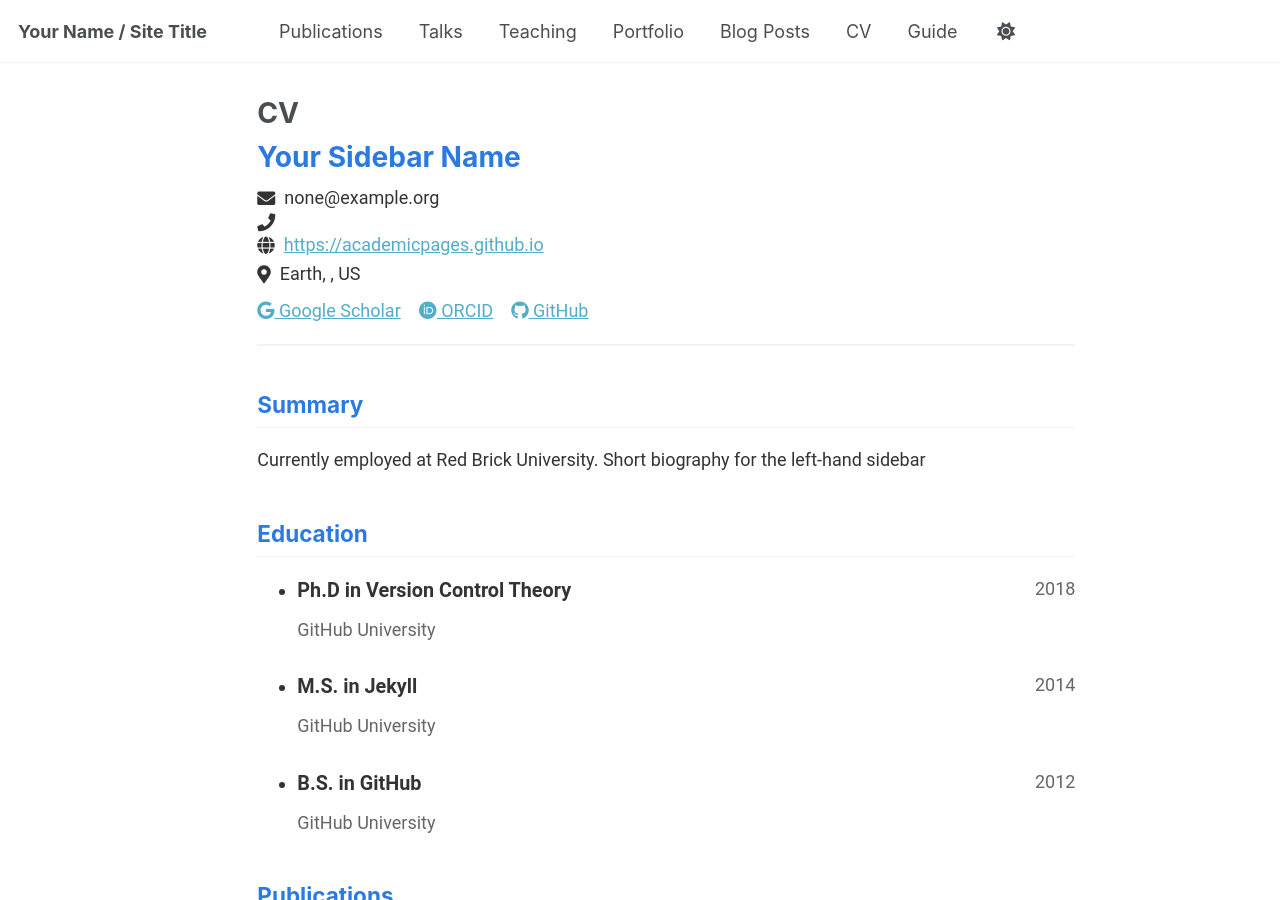
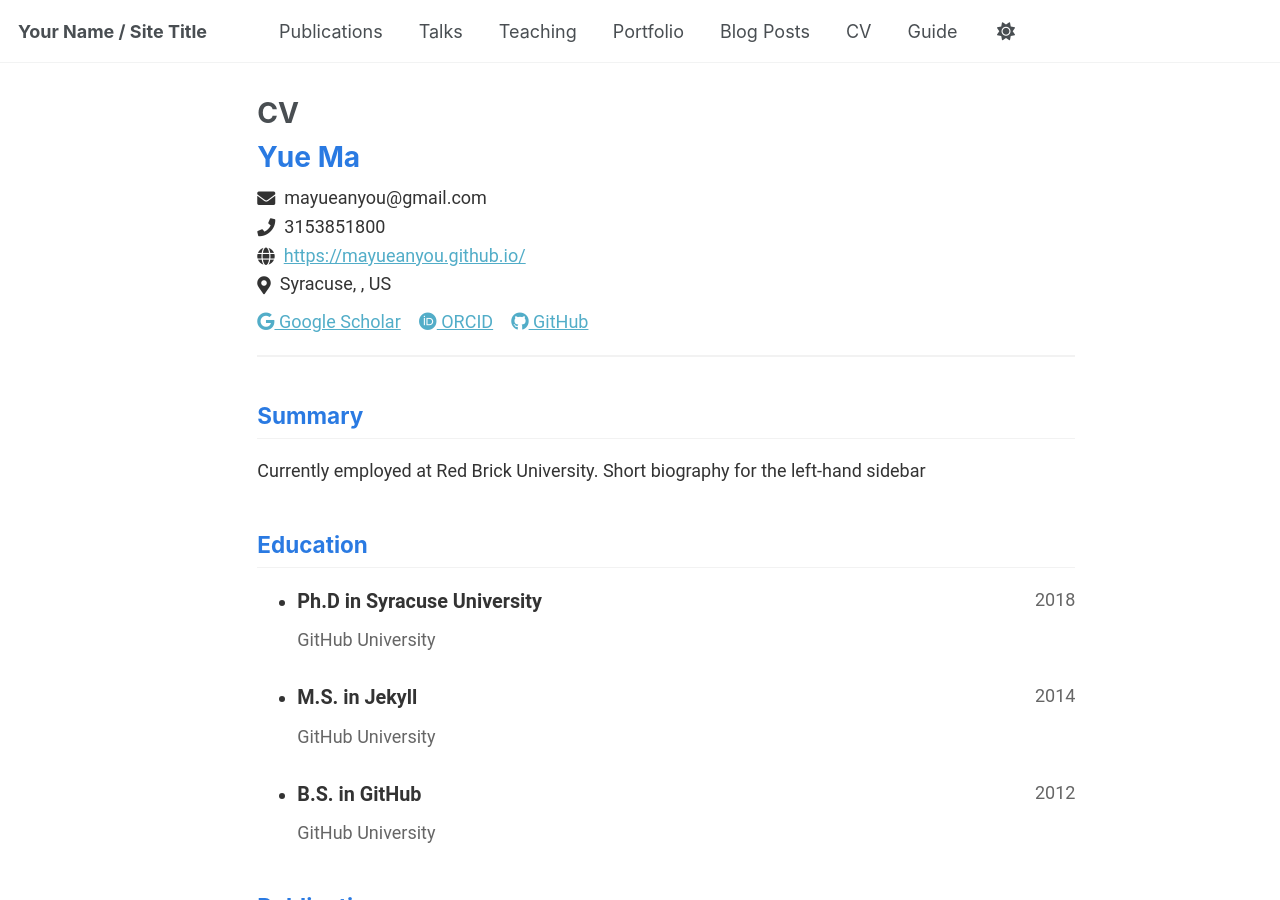
Before and after one commit to mayueanyou/mayueanyou.github.io, a Jekyll site: the page built from _pages/cv-json.md, in a window 1280 px wide and 900 px high. Built offline with Jekyll 4.4.1, drawn with Linux system fonts in a browser that asks for light colours.

Commit message:
Update cv.json

```diff
--- a/_data/cv.json
+++ b/_data/cv.json
@@ -1,14 +1,14 @@
 {
   "basics": {
-    "name": "Your Sidebar Name",
-    "email": "none@example.org",
-    "phone": "",
-    "website": "https://academicpages.github.io",
+    "name": "Yue Ma",
+    "email": "mayueanyou@gmail.com",
+    "phone": "3153851800",
+    "website": "https://mayueanyou.github.io/",
     "summary": "Currently employed at Red Brick University. Short biography for the left-hand sidebar",
     "location": {
       "address": "",
       "postalCode": "",
-      "city": "Earth",
+      "city": "Syracuse",
       "countryCode": "US",
       "region": ""
     },
@@ -16,7 +16,7 @@
       {
         "network": "Google Scholar",
         "username": "",
-        "url": "https://scholar.google.com/citations?user=PS_CX0AAAAAJ"
+        "url": "https://scholar.google.com/citations?user=ujdn14QAAAAJ&hl=en"
       },
       {
         "network": "ORCID",
@@ -26,7 +26,7 @@
       {
         "network": "GitHub",
         "username": "academicpages",
-        "url": "https://github.com/academicpages"
+        "url": "https://github.com/mayueanyou"
       }
     ]
   },
@@ -34,7 +34,7 @@
   "education": [
     {
       "institution": "GitHub University",
-      "area": "Ph.D in Version Control Theory",
+      "area": "Ph.D in Syracuse University",
       "studyType": "",
       "startDate": "",
       "endDate": "2018",
```
